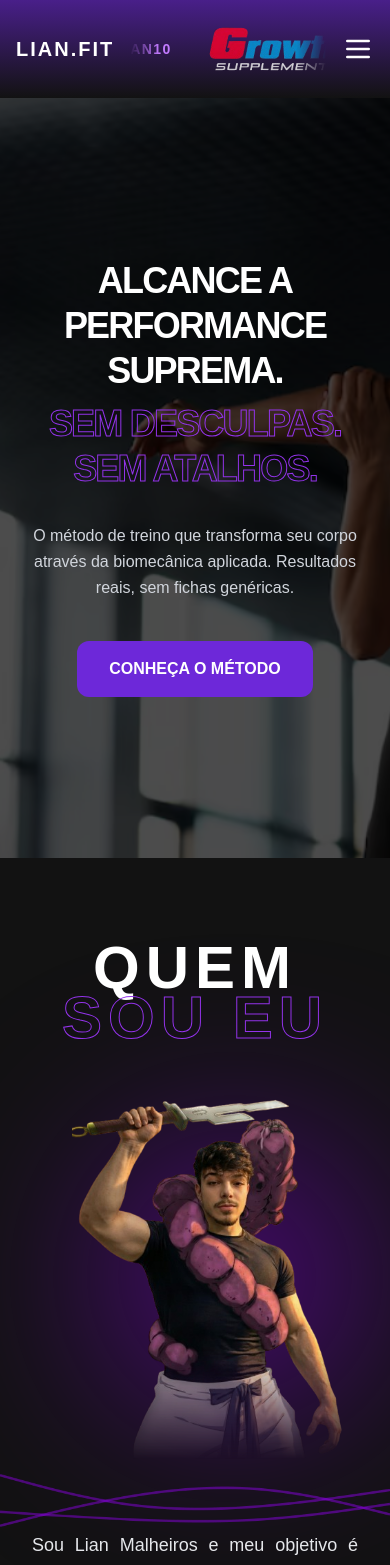
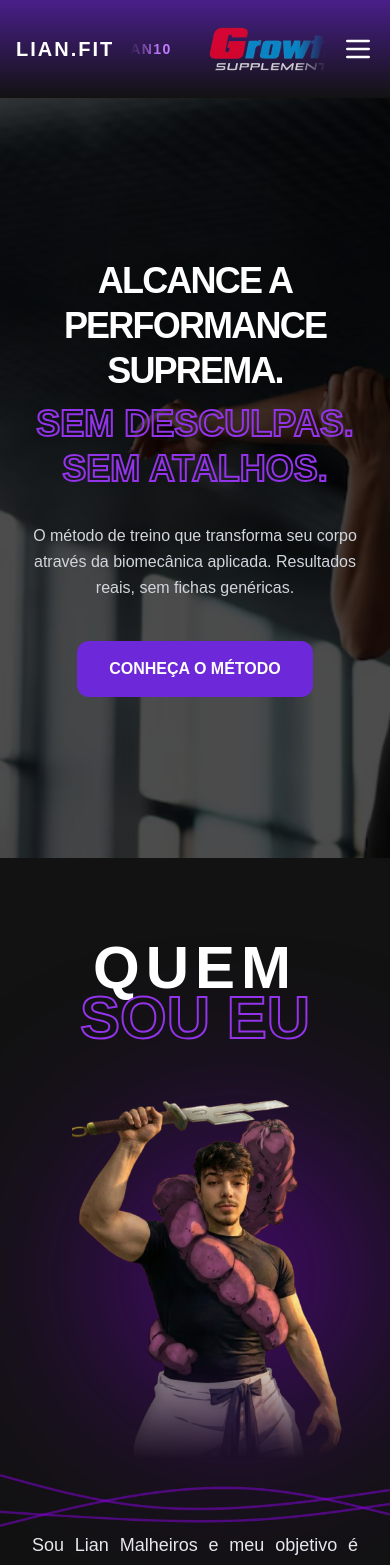
Before and after one commit to GabrielChavesMendes/WebSite_Personal-React-Typescript-, a React (Vite) app: page / in a window 390 px wide. Shown: the top 1565 px of the page. Built offline with nearby package versions, Linux system fonts and the light colour scheme.

Commit message:
Atualizando

```diff
--- a/src/components/Contato.tsx
+++ b/src/components/Contato.tsx
@@ -15,7 +15,7 @@ export function Contato() {
         {/* RESPONSIVO: Adicionado text-center no celular e md:text-left no PC */}
         <div className="mb-10 md:mb-12 text-center md:text-left">
           {/* RESPONSIVO: Fonte menor no mobile e o translate-x só funciona no PC (md:) */}
-          <h2 className="text-5xl sm:text-6xl md:text-[70px] font-black texto-vazado tracking-widest leading-none md:-translate-x-20">
+          <h2 className="text-5xl sm:text-6xl md:text-[70px] font-black texto-vazado tracking-normal md:tracking-widest leading-none md:-translate-x-20">
             CONTATO
           </h2>
         </div>
--- a/src/components/Hero.tsx
+++ b/src/components/Hero.tsx
@@ -32,7 +32,7 @@ export function Hero() {
           </h1>
 
           {/* Mesma coisa aqui: menor no celular, gigante no PC */}
-          <h1 className="text-4xl sm:text-5xl md:text-7xl font-black texto-vazado tracking-tighter leading-tight md:leading-none mb-8 md:mb-12 md:mt-[-20px]">
+          <h1 className="text-4xl sm:text-5xl md:text-7xl font-black texto-vazado tracking-normal md:tracking-tighter leading-tight md:leading-none mb-8 md:mb-12 md:mt-[-20px]">
             SEM DESCULPAS. SEM ATALHOS.
           </h1>
 
--- a/src/components/Planos.tsx
+++ b/src/components/Planos.tsx
@@ -13,7 +13,7 @@ export function Planos() {
 
       {/* TÍTULO */}
       <div className="max-w-7xl mx-auto px-8 mb-10 md:mb-8 flex justify-center md:justify-end">
-        <h2 className="text-5xl sm:text-6xl md:text-[70px] font-black texto-vazado tracking-widest leading-none mt-[-10px] md:mt-[-20px] md:translate-x-30">
+        <h2 className="text-5xl sm:text-6xl md:text-[70px] font-black texto-vazado tracking-normal md:tracking-widest leading-none mt-[-10px] md:mt-[-20px] md:translate-x-30">
           PLANOS
         </h2>
       </div>
--- a/src/components/QuemSouEU.tsx
+++ b/src/components/QuemSouEU.tsx
@@ -23,7 +23,7 @@ export function QuemSouEu() {
                         QUEM
                     </h2>
 
-                    <h2 className="text-[60px] md:text-[80px] font-black texto-vazado tracking-widest leading-none mt-[-10px] md:mt-[-20px] md:translate-x-10 md:translate-y-5">
+                    <h2 className="text-[60px] md:text-[80px] font-black texto-vazado tracking-normal md:tracking-widest leading-none mt-[-10px] md:mt-[-20px] md:translate-x-10 md:translate-y-5">
                         SOU EU
                     </h2>
                 </div>
--- a/src/index.css
+++ b/src/index.css
@@ -32,7 +32,7 @@ body {
 
 .texto-vazado {
   color: transparent;
-  -webkit-text-stroke: 1px #9333ea;
+  -webkit-text-stroke: 2px #9333ea;
 }
 
 @media (min-width: 768px) {
```
